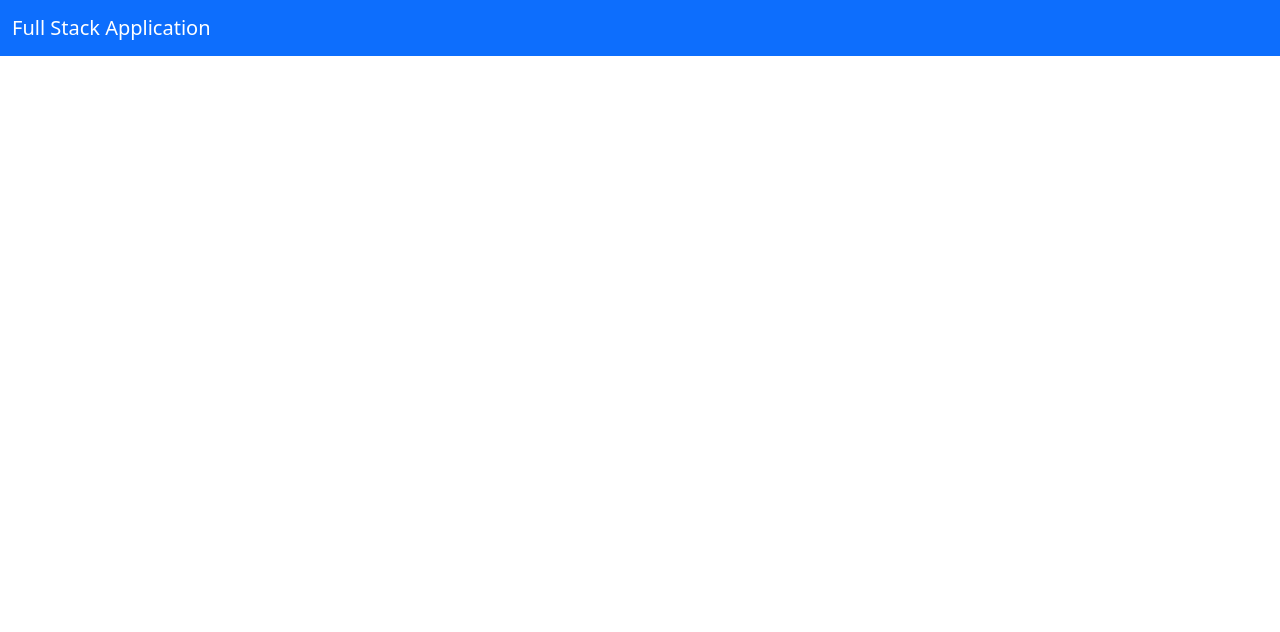
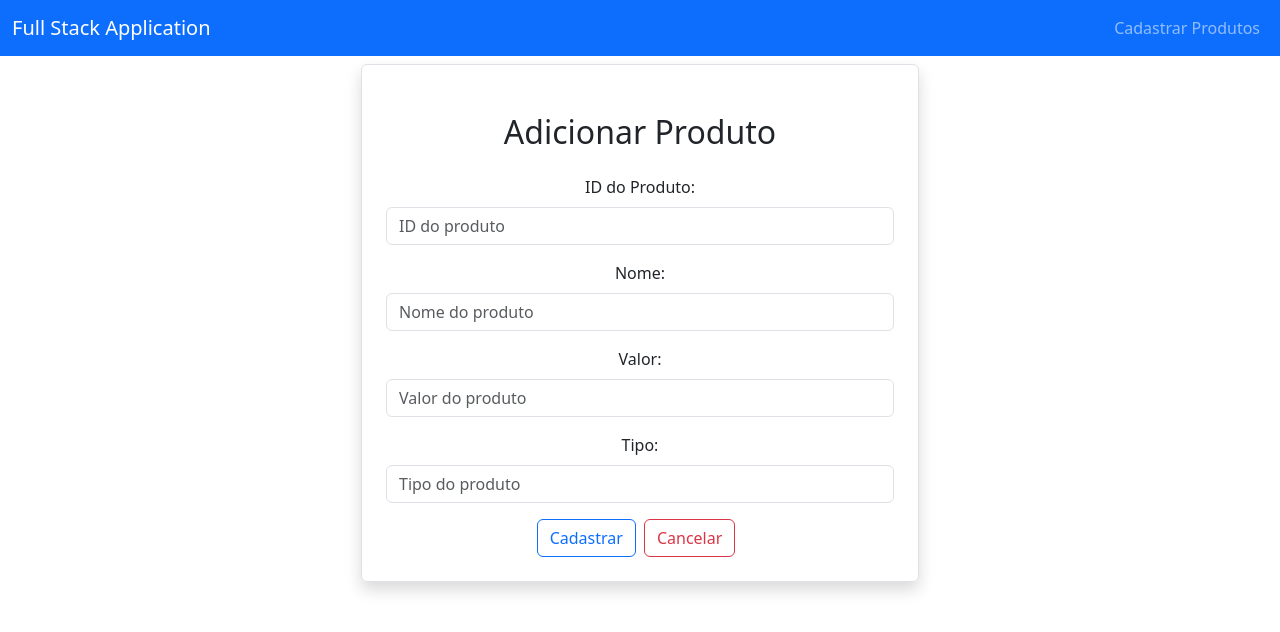
Before and after one commit to hhenrique7510/BD_Jhonny, a React (Create React App) app: page /addproduto in a window 1280 px wide. Shown: the top 632 px of the page. Built offline with nearby package versions, Linux system fonts and the light colour scheme.

Commit message:
cadastrar produto

```diff
--- a/package.json
+++ b/package.json
@@ -11,7 +11,7 @@
     "react": "^18.3.1",
     "react-dom": "^18.3.1",
     "react-router-dom": "^6.23.1",
-    "react-scripts": "5.0.1",
+    "react-scripts": "^5.0.1",
     "web-vitals": "^2.1.4"
   },
   "scripts": {
--- a/src/App.js
+++ b/src/App.js
@@ -1,26 +1,26 @@
-
 import './App.css';
-import "../node_modules/bootstrap/dist/css/bootstrap.min.css"
+import "../node_modules/bootstrap/dist/css/bootstrap.min.css";
 import Navbar from './layout/Navbar';
 import Home from './pages/Home';
 import { BrowserRouter as Router, Routes, Route } from 'react-router-dom';
 import AddFuncionario from './funcionarios/AddFuncionario';
 import EditFuncionario from './funcionarios/EditFuncionario';
-
+import CadastrarProduto from './pages/cadastrarproduto';
+import AddProduto from './pages/AddProduto';
 function App() {
   return (
     <div className="App">
       <Router>
-        <Navbar/>
+        <Navbar />
 
         <Routes>
-          <Route exact path="/" element={<Home/>} />
-          <Route exact path="/addfuncionario" element={<AddFuncionario/>} />
+          <Route exact path="/" element={<Home />} />
+          <Route exact path="/addfuncionario" element={<AddFuncionario />} />
           <Route exact path="/editfuncionario/:cpf" element={<EditFuncionario />} />
-
+          <Route exact path="/cadastrarproduto" element={<CadastrarProduto />} />
+          <Route exact path="/addproduto" element={<AddProduto />} />
         </Routes>
       </Router>
-
     </div>
   );
 }
--- a/src/layout/Navbar.js
+++ b/src/layout/Navbar.js
@@ -1,15 +1,25 @@
+// src/layout/Navbar.js
 import React from "react";
 import { Link } from "react-router-dom";
+import './Navbar.css';  // Ensure the CSS file is imported
 
 export default function Navbar() {
   return (
     <div>
       <nav className="navbar navbar-expand-lg navbar-dark bg-primary">
-        <div className="container-fluid">
+        <div className="container-fluid d-flex align-items-center">
           <Link className="navbar-brand" to="/">
             Full Stack Application
           </Link>
-
+          <div className="collapse navbar-collapse">
+            <ul className="navbar-nav ms-auto">
+              <li className="nav-item">
+                <Link className="nav-link custom-link" to="/cadastrarproduto">
+                  Cadastrar Produtos
+                </Link>
+              </li>
+            </ul>
+          </div>
         </div>
       </nav>
     </div>
--- /dev/null
+++ b/src/pages/AddProduto.js
@@ -0,0 +1,120 @@
+import axios from 'axios';
+import React, { useState } from 'react';
+import { useNavigate } from 'react-router-dom';
+
+export default function AddProduto() {
+    let navigate = useNavigate();
+    const [produto, setProduto] = useState({
+        id: "",
+        nome: "",
+        valor: "",
+        tipo: ""
+    });
+    const [error, setError] = useState("");
+
+    const { id, nome, valor, tipo } = produto;
+
+    const onInputChange = (e) => {
+        setProduto({ ...produto, [e.target.name]: e.target.value });
+    }
+
+    const onSubmit = async (e) => {
+        e.preventDefault();
+        setError("");
+
+        const data = {
+            id,
+            nome,
+            valor: parseFloat(valor),
+            tipo
+        };
+
+        try {
+            console.log("Dados enviados:", data);  // Log dos dados enviados para depuração
+            const response = await axios.post("http://localhost:8080/product", data, {
+                headers: {
+                    'Content-Type': 'application/json',
+                },
+            });
+            console.log('Resposta do servidor:', response.data);
+            navigate("/cadastrarproduto");
+        } catch (error) {
+            if (error.response) {
+
+                console.error('Erro na resposta do servidor:', error.response.data);
+                console.error('Código de status:', error.response.status);
+                console.error('Headers:', error.response.headers);
+                setError(`Erro: ${error.response.status} - ${JSON.stringify(error.response.data)}`);
+            } else if (error.request) {
+
+                console.error('Nenhuma resposta recebida:', error.request);
+                setError('Erro: Nenhuma resposta recebida do servidor.');
+            } else {
+
+                console.error('Erro ao configurar a solicitação:', error.message);
+                setError(`Erro: ${error.message}`);
+            }
+        }
+    };
+
+    return (
+        <div className='container'>
+            <div className="col-md-6 offset-md-3 border rounded p-4 mt-2 shadow">
+                <h2 className="text-center m-4">Adicionar Produto</h2>
+                {error && <div className="alert alert-danger">{error}</div>}
+                <form onSubmit={(e) => onSubmit(e)}>
+                    <div className="mb-3">
+                        <label htmlFor="id" className="form-label">ID do Produto:</label>
+                        <input
+                            type="text"
+                            className="form-control"
+                            name="id"
+                            value={id}
+                            onChange={(e) => onInputChange(e)}
+                            placeholder="ID do produto"
+                        />
+                    </div>
+                    <div className="mb-3">
+                        <label htmlFor="nome" className="form-label">Nome:</label>
+                        <input
+                            type="text"
+                            className="form-control"
+                            name="nome"
+                            value={nome}
+                            onChange={(e) => onInputChange(e)}
+                            placeholder="Nome do produto"
+                        />
+                    </div>
+                    <div className="mb-3">
+                        <label htmlFor="valor" className="form-label">Valor:</label>
+                        <input
+                            type="number"
+                            className="form-control"
+                            name="valor"
+                            value={valor}
+                            onChange={(e) => onInputChange(e)}
+                            placeholder="Valor do produto"
+                        />
+                    </div>
+                    <div className="mb-3">
+                        <label htmlFor="tipo" className="form-label">Tipo:</label>
+                        <input
+                            type="text"
+                            className="form-control"
+                            name="tipo"
+                            value={tipo}
+                            onChange={(e) => onInputChange(e)}
+                            placeholder="Tipo do produto"
+                        />
+                    </div>
+                    <button type="submit" className="btn btn-outline-primary">
+                        Cadastrar
+                    </button>
+                    <button type="button" className="btn btn-outline-danger mx-2" onClick={() => navigate("/cadastrarproduto")}>
+                        Cancelar
+                    </button>
+                </form>
+            </div>
+        </div>
+    );
+}
--- /dev/null
+++ b/src/pages/cadastrarproduto.js
@@ -0,0 +1,14 @@
+// src/pages/cadastrarproduto.js
+import React from 'react';
+import { Link } from 'react-router-dom';
+
+const CadastrarProduto = () => {
+  return (
+    <div className="container">
+      <h2>Cadastrar Produto</h2>
+      <Link to="/AddProduto" className="btn btn-primary">Cadastrar Produto</Link>
+    </div>
+  );
+};
+
+export default CadastrarProduto;
```
Also changed, not shown: src/layout/Navbar.css (added), 1 other file (tests, documents, lock files or other folders).
